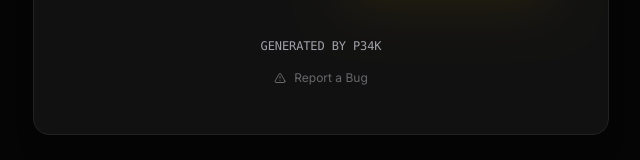
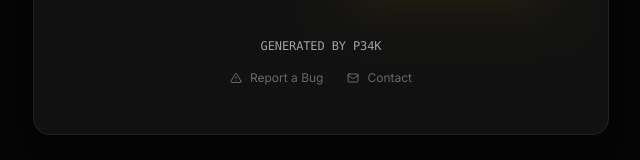
Before and after one commit to P34KPK/deeplink-app, a Next.js app: page / in a window 1280 px wide. Shown: the part 1409-1569 px from the top of the page, without its empty margins (319-959 px from the left). Built offline with nearby package versions, Linux system fonts and the light colour scheme; no server answers.

Commit message:
feat: Add Contact link and Cancel Plan option

```diff
--- a/src/app/dashboard/page.tsx
+++ b/src/app/dashboard/page.tsx
@@ -334,6 +334,14 @@ export default function Dashboard() {
                             <p className="text-xs text-muted-foreground uppercase tracking-wider font-semibold">Last Activity</p>
                             <p className="text-sm font-mono text-primary">{getLastActivity()}</p>
                         </div>
+
+                        <a
+                            href="mailto:info@p34k.com?subject=Cancel%20Subscription"
+                            className="text-xs text-muted-foreground hover:text-red-400 border border-border hover:border-red-400/50 px-3 py-2 rounded transition-colors"
+                        >
+                            Cancel Plan
+                        </a>
+
                         <Link href="/" className="btn-primary text-sm px-4 py-2">
                             Back to Generator
                         </Link>
--- a/src/app/page.tsx
+++ b/src/app/page.tsx
@@ -481,13 +481,22 @@ export default function Home() {
           <p className="text-xs text-muted-foreground/40 font-mono tracking-widest uppercase hover:text-primary/50 transition-colors cursor-default">
             Generated by P34K
           </p>
+          <div className="flex items-center justify-center gap-6">
             <button
               onClick={() => setReportOpen(true)}
-            className="text-xs text-muted-foreground/60 hover:text-red-400 transition-colors flex items-center gap-2 mx-auto"
+              className="text-xs text-muted-foreground/60 hover:text-red-400 transition-colors flex items-center gap-2"
             >
               <svg xmlns="http://www.w3.org/2000/svg" width="12" height="12" viewBox="0 0 24 24" fill="none" stroke="currentColor" strokeWidth="2" strokeLinecap="round" strokeLinejoin="round"><path d="m21.73 18-8-14a2 2 0 0 0-3.48 0l-8 14A2 2 0 0 0 4 21h16a2 2 0 0 0 1.73-3Z"></path><line x1="12" y1="9" x2="12" y2="13"></line><line x1="12" y1="17" x2="12.01" y2="17"></line></svg>
               Report a Bug
             </button>
+            <a
+              href="mailto:info@p34k.com"
+              className="text-xs text-muted-foreground/60 hover:text-primary transition-colors flex items-center gap-2"
+            >
+              <svg xmlns="http://www.w3.org/2000/svg" width="12" height="12" viewBox="0 0 24 24" fill="none" stroke="currentColor" strokeWidth="2" strokeLinecap="round" strokeLinejoin="round"><rect width="20" height="16" x="2" y="4" rx="2"></rect><path d="m22 7-8.97 5.7a1.94 1.94 0 0 1-2.06 0L2 7"></path></svg>
+              Contact
+            </a>
+          </div>
         </div>
       </div>
 
```
Lines whose indentation alone changed are shown as unchanged.
